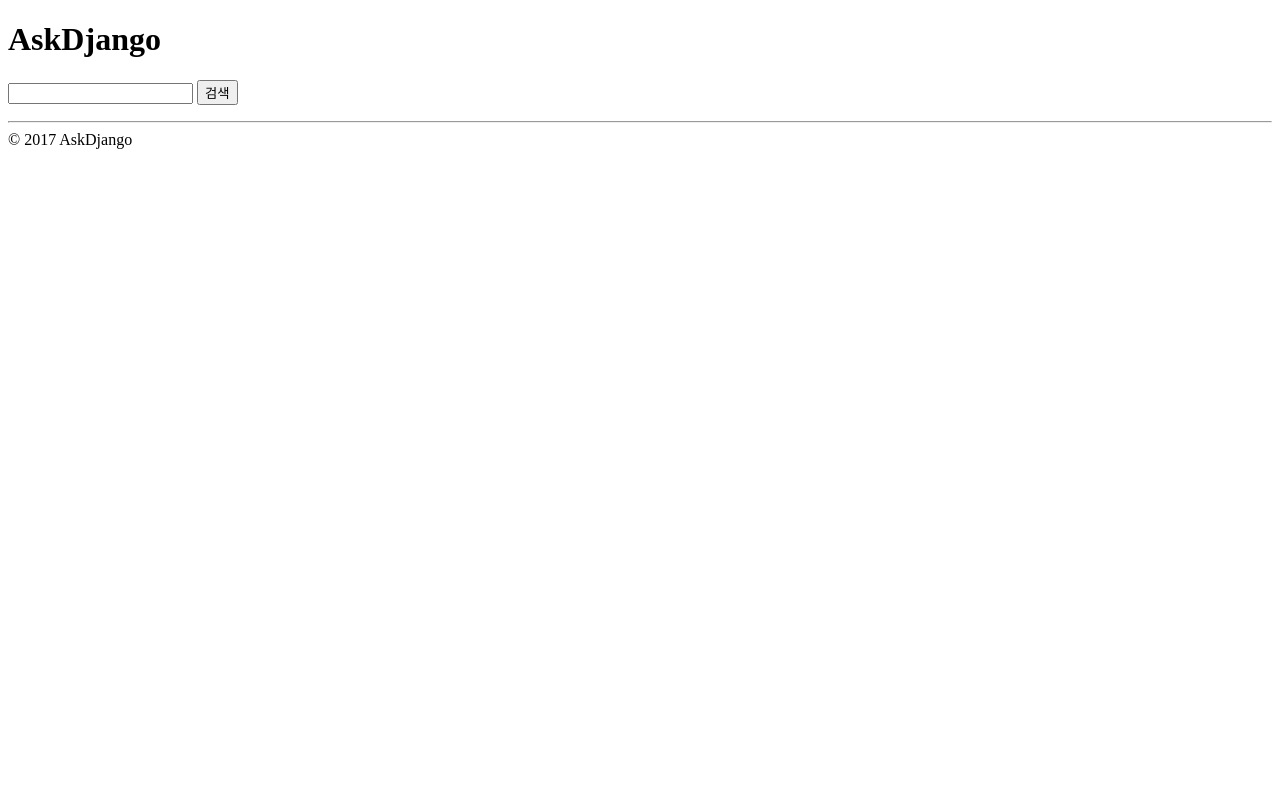
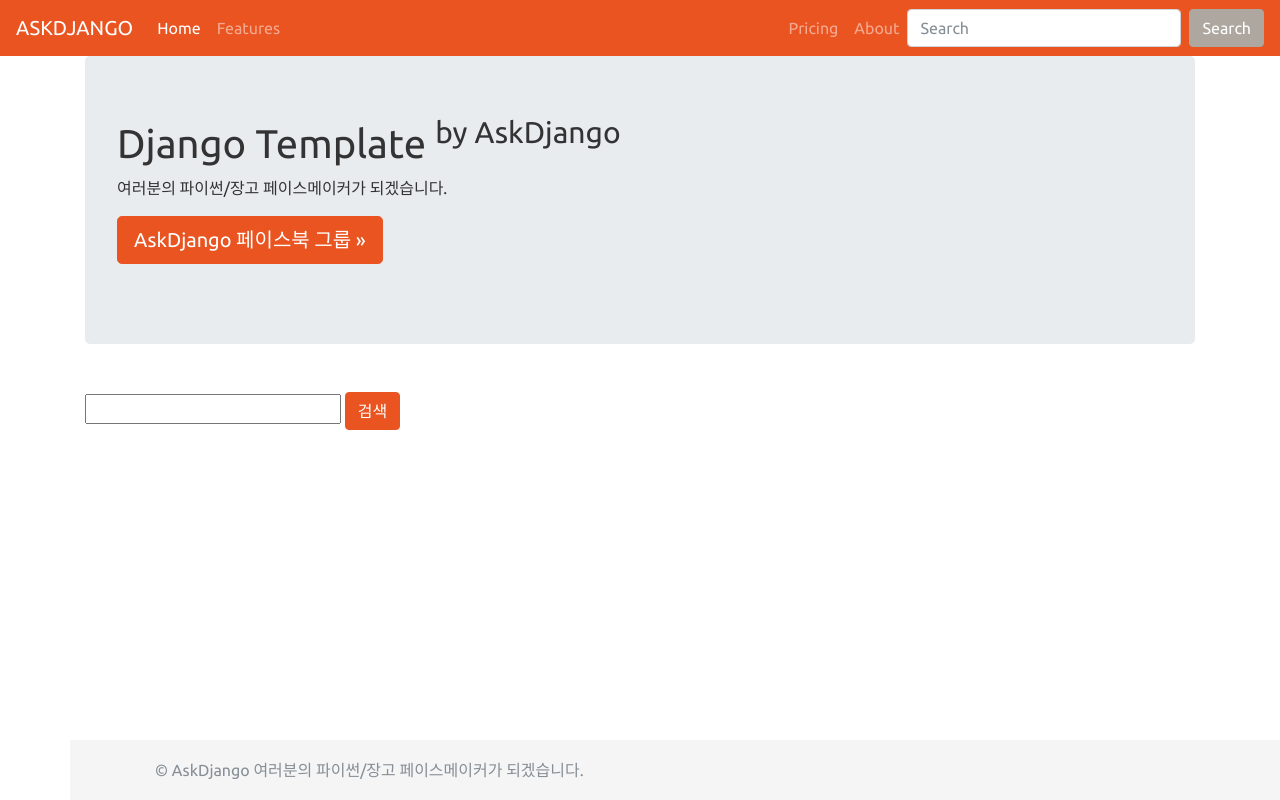
Before and after one commit to innjuun/piro11-django, a Django app: page /blog/ in a window 1280 px wide; the page is wider, and only the part inside the window is pictured. Run offline with Django 3.2, Linux system fonts and the light colour scheme; data that the repository does not hold is empty; parts of the project's set-up code (start-up, migrations or seed data) failed here and were passed over; some libraries are stand-ins or nearby versions.

Commit message:
프로젝트 탬플릿에 bootstrap-3 스타일 적용

```diff
--- a/blog/templates/blog/post_list.html
+++ b/blog/templates/blog/post_list.html
@@ -1,9 +1,20 @@
 {% extends "blog/layout.html" %}
 {% block content %}
+    <div class="container">
+    <div class="jumbotron"><h1>Django Template <sup>by AskDjango</sup></h1>
+        <p>여러분의 파이썬/장고 페이스메이커가 되겠습니다.</p>
+        <p><a class="btn btn-lg btn-primary" href="http://facebook.com/groups/askdjango"> AskDjango 페이스북 그룹 &raquo; </a>
+        </p></div>
+
+
+    <div class="row">
+    <div class="col-sm-12">
+    <p>
     <form action="" method="get">
         <input type="text" name="q" value="{{ q }}"/>
-        <input type="submit" value="검색"/>
+        <input type="submit" value="검색" class="btn btn-primary"/>
     </form>
+    </p>
     <ul>
         {% for post in post_list %}
             <li>
@@ -18,3 +29,7 @@
         {% endfor %}
     </ul>
 {% endblock %}
+
+</div>
+</div>
+</div>
--- a/practice/templates/layout.html
+++ b/practice/templates/layout.html
@@ -1,19 +1,78 @@
+<!doctype html>
+<html>
+<head>
+    <meta charset="utf-8"/>
+    <title>{% block title %}AskDjango{% endblock %}</title>    <!-- 기본 bootstrap -->
+{#    <link rel="stylesheet" href="//maxcdn.bootstrapcdn.com/bootstrap/3.3.7/css/bootstrap.min.css"/>#}
+<link rel ="stylesheet" href="https://stackpath.bootstrapcdn.com/bootswatch/4.3.1/united/bootstrap.min.css">
 
-<!doctype html>
-<html lang="en">
-<head>
-    <meta charset="UTF-8">
-    <meta name="viewport"
-          content="width=device-width, user-scalable=no, initial-scale=1.0, maximum-scale=1.0, minimum-scale=1.0">
-    <meta http-equiv="X-UA-Compatible" content="ie=edge">
-    <title>{% block title %}AskDjango{% endblock %}</title>
-</head>
+    <!-- bootstrap: cosmo theme -->
+{#    <link rel="stylesheet" href="//maxcdn.bootstrapcdn.com/bootswatch/3.3.7/cosmo/bootstrap.min.css" />#}
+    <style>
+        html {
+        position: relative;
+        min-height: 100%;
+    }
+
+    body {
+        margin-bottom: 60px;
+    }
+
+    #page-footer {
+        position: absolute;
+        bottom: 0;
+        width: 100%;
+        height: 60px;
+        line-height: 60px;
+        background-color: #f5f5f5;
+    }    </style>
+    <script
+  src="https://code.jquery.com/jquery-3.4.1.js"
+  integrity="sha256-WpOohJOqMqqyKL9FccASB9O0KwACQJpFTUBLTYOVvVU="
+  crossorigin="anonymous"></script>
+    <script src="https://stackpath.bootstrapcdn.com/bootstrap/4.3.1/js/bootstrap.min.js"></script>
+    <!-- HTML5 shim and Respond.js for IE8 support of HTML5 elements and media queries -->
+    <!--[if lt IE 9]>    <script src="//oss.maxcdn.com/html5shiv/3.7.3/html5shiv.min.js"></script>    <script src="//oss.maxcdn.com/respond/1.4.2/respond.min.js"></script>
+    <![endif]--> </head>
+
+
+
 <body>
+<nav class="navbar navbar-expand-lg navbar-dark bg-primary">
+  <a class="navbar-brand" href="#">ASKDJANGO</a>
+  <button class="navbar-toggler" aria-expanded="false" aria-controls="navbarColor01" aria-label="Toggle navigation" type="button" data-target="#navbarColor01" data-toggle="collapse">
+    <span class="navbar-toggler-icon"></span>
+  </button>
 
-<h1>AskDjango</h1>
-{% block content %}
-{% endblock %}
-<hr/>
-&copy; 2017 AskDjango
+  <div class="collapse navbar-collapse" id="navbarColor01">
+    <ul class="navbar-nav mr-auto">
+      <li class="nav-item active">
+        <a class="nav-link" href="{% url "root" %}">Home <span class="sr-only">(current)</span></a>
+      </li>
+      <li class="nav-item">
+        <a class="nav-link" href="#">Features</a>
+      </li>
+        </ul>
+      <ul class="navbar-nav navbar-right">
+      <li class="nav-item">
+        <a class="nav-link" href="#">Pricing</a>
+      </li>
+      <li class="nav-item">
+        <a class="nav-link" href="#">About</a>
+      </li>
+      </ul>
+    <form class="form-inline my-2 my-lg-0">
+      <input class="form-control mr-sm-2" type="text" placeholder="Search">
+      <button class="btn btn-secondary my-2 my-sm-0" type="submit">Search</button>
+    </form>
+  </div>
+</nav>
+
+    {% block content %}
+    {% endblock %}
+</div>
+<div id="page-footer">
+    <div class="container"><p class="text-muted"> &copy; AskDjango 여러분의 파이썬/장고 페이스메이커가 되겠습니다. </p></div>
+</div>
 </body>
 </html>
```
Also changed, not shown: blog/templates/blog/post_detail.html (+8 -3 lines).
